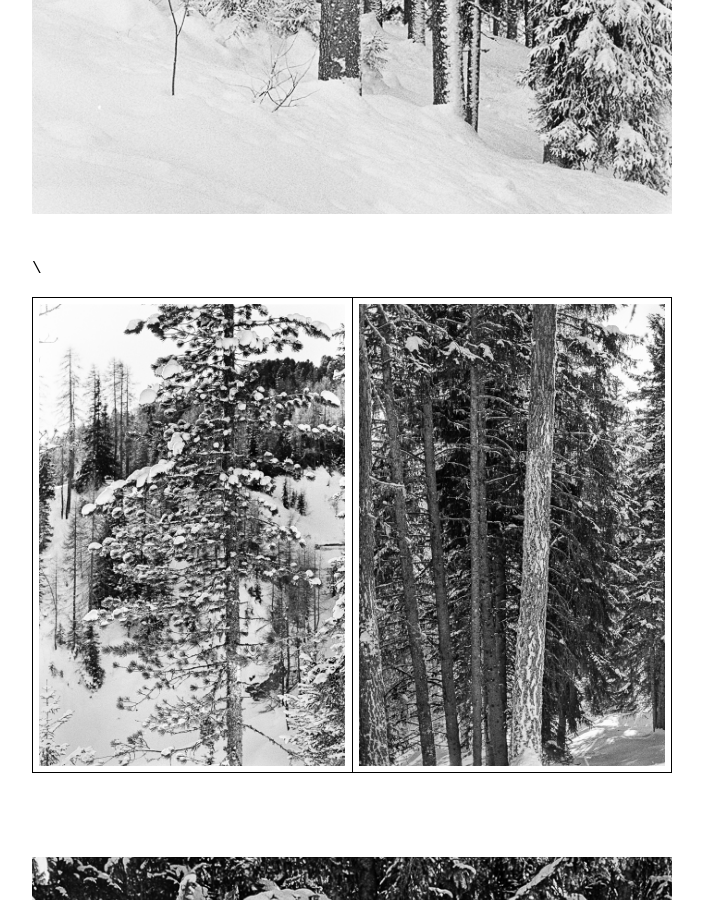
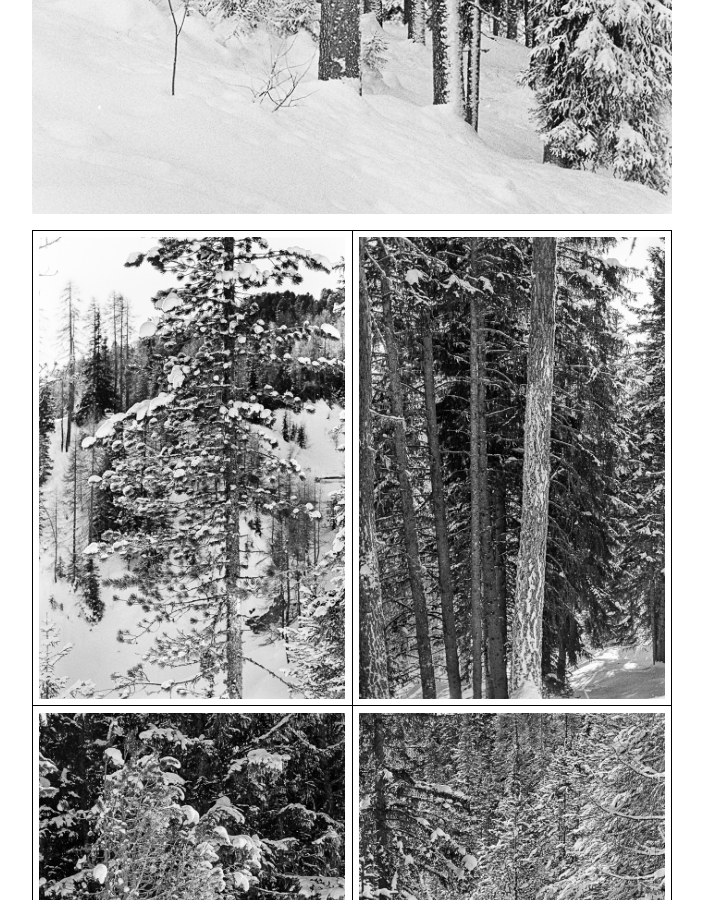
Before and after one commit to lucabutikofer/Photography, a Jekyll site: the page built from Plants.md, in a window 1280 px wide and 900 px high, scrolled down 861 px. Shown: the whole window, without its empty margins (288-991 px from the left). Built offline with Jekyll 4.4.1, drawn with Linux system fonts in a browser that asks for light colours.

Commit message:
Create Plants.md

```diff
--- a/Plants.md
+++ b/Plants.md
@@ -5,20 +5,14 @@ category: gallery
 
 
 ![](/figures/Image-1.jpg)
-\
-\
-\
+
+
+
 
 |![](/figures/Image-2.jpg) | ![](/figures/Image-3.jpg)|
+|:-------------------------:|:-------------------------:|
+|![](/figures/Image-4.jpg) | ![](/figures/Image-5.jpg)|
 
-\
-\
-\
-![](/figures/Image-4.jpg)
-\
-\
-\
-![](/figures/Image-5.jpg)
 \
 \
 \
```
